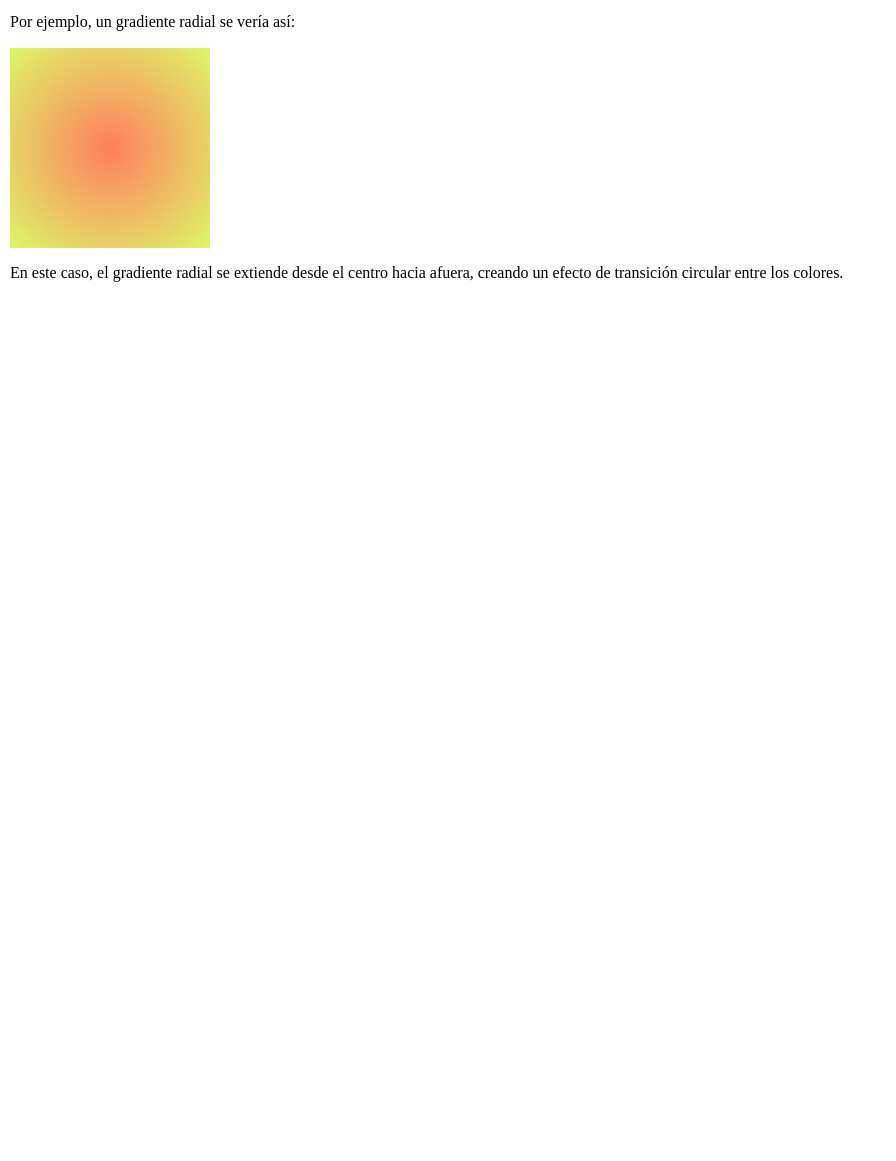
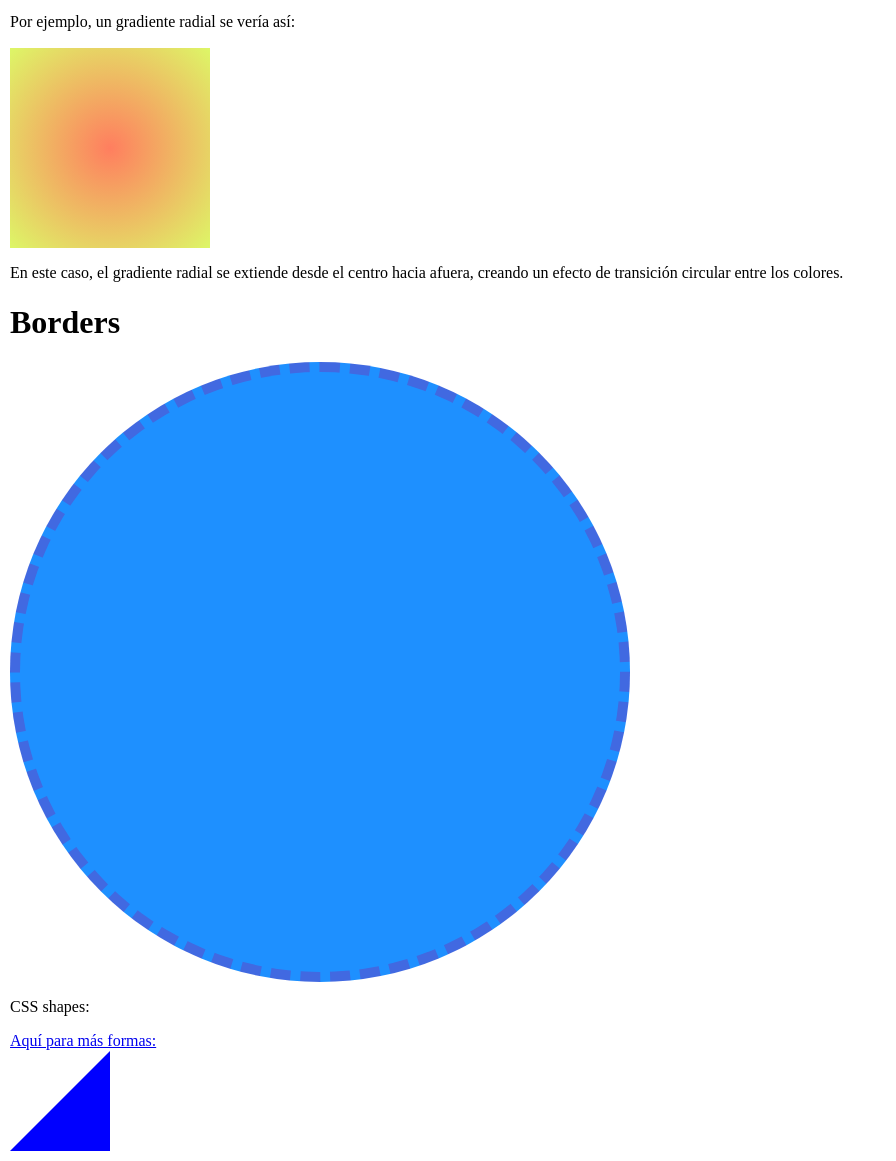
Before and after one commit to kevinsoliz/CSSwithMosh, a website: page colors.html in a window 1280 px wide. Shown: the part 1081-2242 px from the top of the page, without its empty margins (0-896 px from the left). Before the commit the page ends 1379 px from the top, so only its background shows below. Drawn offline with Linux system fonts and the light colour scheme.

Commit message:
Borders: tienes un generador de formas también. Recuerda: trbl

```diff
--- a/colors.html
+++ b/colors.html
@@ -57,6 +57,15 @@
           afuera, creando un efecto de transición circular entre los colores.
         </p>
       </section>
+      <section>
+        <h1>Borders</h1>
+        <div class="border"></div>
+        <p>CSS shapes:</p>
+        <a href="https://css-tricks.com/the-shapes-of-css/"
+          >Aquí para más formas:</a
+        >
+        <div id="triangle-topright"></div>
+      </section>
     </main>
   </body>
 </html>
--- a/css/colorsStyles.css
+++ b/css/colorsStyles.css
@@ -45,3 +45,27 @@ body {
   background: radial-gradient(circle, #ff7e5f, #ddf767);
   background-color: #ff7e5f; /* Fallback color */
 }
+
+.border {
+    width: 600px;
+    height: 600px;
+    background: dodgerblue;
+    /* Takes three values: width, style, and color */
+    border: 10px dashed royalblue;
+    /* You can also use border-top, border-right, border-bottom, and border-left
+    y el orden importa, tambiñen puedes usar border-width */
+    border-top: 20 solid royalblue; /* por lo general se usa este formato,
+    solo ten en cuenta que tienes control de modificar todos los parámetros. */
+    border-width: 10px, 20px; /* trbl: turbol, asi lo recuerdas */
+    /* para el radio puedes usar px y % */
+    border-radius: 10px;;
+    border-radius: 100%;
+
+}
+
+#triangle-topright {
+      width: 0;
+      height: 0;
+      border-top: 100px dashed transparent;
+      border-right: 100px solid blue;
+    }
```
